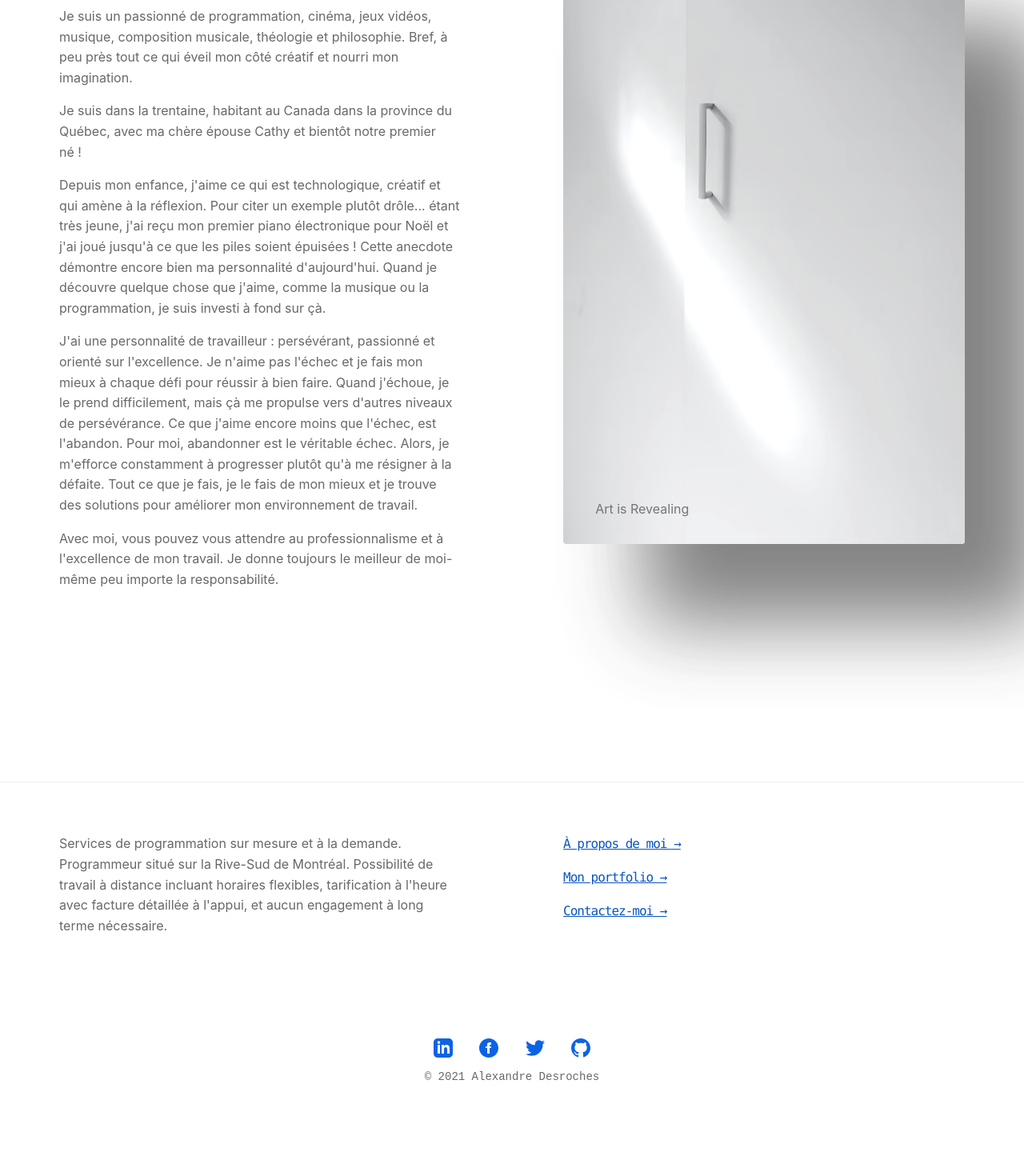
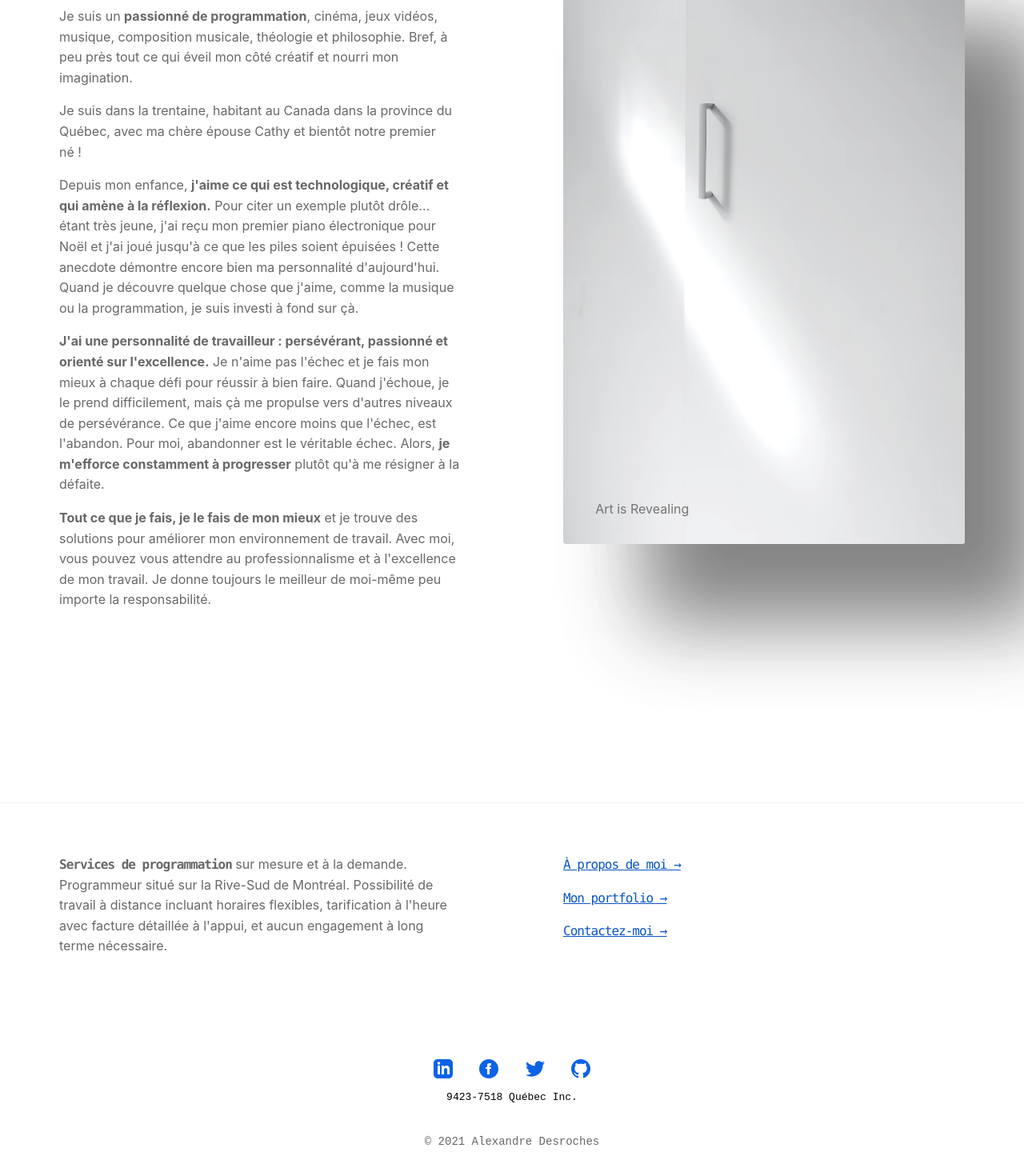
Before and after one commit to alex-drocks/alexdesroches-com, a Next.js app: page /a-propos in a window 1280 px wide. Shown: the part 212-1682 px from the top of the page at 80% size. Before the commit the page ends 1606 px from the top, so only its background shows below. Built offline with nearby package versions, Linux system fonts and the light colour scheme.

Commit message:
Updated dependencies and revised minor texts
Signed-off-by: Alexandre Desroches <alex.desroches7@gmail.com>

```diff
--- a/components/Footer.js
+++ b/components/Footer.js
@@ -10,10 +10,11 @@ export default function Footer() {
     <footer>
       <div className="display-flex flex-row">
         <p className="max-text-width services-description">
-          Services de programmation sur mesure et à la demande. Programmeur situé sur la Rive-Sud de Montréal.
-          Possibilité de travail à distance incluant horaires flexibles, tarification à l'heure avec facture détaillée
-          à
-          l'appui, et aucun engagement à long terme nécessaire.
+          <strong><Link href="/programmation">Services de programmation</Link></strong> sur mesure et à la demande.
+          Programmeur situé sur la Rive-Sud de
+          Montréal. Possibilité de travail à distance incluant horaires flexibles, tarification à l'heure avec facture
+          détaillée
+          à l'appui, et aucun engagement à long terme nécessaire.
         </p>
 
         <div className="max-text-width footer-links">
@@ -44,8 +45,11 @@ export default function Footer() {
         <ExternalLink url={myContactLinks.github}><GithubLogo/></ExternalLink>
       </div>
 
+      <div>
+        <pre className="entreprise">9423-7518 Québec Inc.</pre>
+        <pre className="copyright">©&nbsp;<span>{new Date().getFullYear()}</span>&nbsp;Alexandre&nbsp;Desroches</pre>
+      </div>
 
-      <pre className="copyright">©&nbsp;<span>{new Date().getFullYear()}</span>&nbsp;Alexandre&nbsp;Desroches</pre>
 
     </footer>
   );
--- a/next.config.js
+++ b/next.config.js
@@ -2,6 +2,6 @@ module.exports = {
   reactStrictMode: true,
   trailingSlash: true,
   experimental: {
-    scrollRestoration: true,
-  },
+    scrollRestoration: true
+  }
 }
--- a/pages/a-propos.js
+++ b/pages/a-propos.js
@@ -13,33 +13,34 @@ export default function About() {
         <section className="max-text-width">
           <h2>À propos d'Alexandre Desroches</h2>
           <p>
-            Je suis un passionné de programmation, cinéma, jeux vidéos, musique, composition musicale, théologie et
-            philosophie. Bref, à peu près tout ce qui éveil mon côté créatif et nourri mon imagination.
+            Je suis un <strong>passionné de programmation</strong>, cinéma, jeux vidéos, musique, composition musicale,
+            théologie et philosophie. Bref, à peu près tout ce qui éveil mon côté créatif et nourri mon imagination.
           </p>
           <p>
             Je suis dans la trentaine, habitant au Canada dans la province du Québec, avec ma chère épouse Cathy
             et bientôt notre premier né&nbsp;!
           </p>
           <p>
-            Depuis mon enfance, j'aime ce qui est technologique, créatif et qui amène à la réflexion.
+            Depuis mon enfance, <strong>j'aime ce qui est technologique, créatif et qui amène à la
+            réflexion.</strong>{" "}
             Pour citer un exemple plutôt drôle... étant très jeune, j'ai reçu mon premier piano électronique
             pour Noël et j'ai joué jusqu'à ce que les piles soient épuisées&nbsp;! Cette anecdote démontre encore bien
             ma personnalité d'aujourd'hui. Quand je découvre quelque chose que j'aime, comme la musique ou la
             programmation, je suis investi à fond sur çà.
           </p>
           <p>
-            J'ai une personnalité de travailleur&nbsp;: persévérant, passionné et orienté sur l'excellence. Je n'aime
-            pas
-            l'échec et je fais mon mieux à chaque défi pour réussir à bien faire. Quand j'échoue, je le prend
-            difficilement, mais çà me propulse vers d'autres niveaux de persévérance. Ce que j'aime encore moins que
-            l'échec, est l'abandon. Pour moi, abandonner est le véritable échec. Alors, je m'efforce constamment à
-            progresser plutôt qu'à me résigner à la défaite.
-            Tout ce que je fais, je le fais de mon mieux et je trouve
-            des solutions pour améliorer mon environnement de travail.
+            <strong>
+              J'ai une personnalité de travailleur&nbsp;: persévérant, passionné et orienté sur l'excellence.
+            </strong>{" "}
+            Je n'aime pas l'échec et je fais mon mieux à chaque défi pour réussir à bien faire. Quand j'échoue, je le
+            prend difficilement, mais çà me propulse vers d'autres niveaux de persévérance. Ce que j'aime encore moins
+            que l'échec, est l'abandon. Pour moi, abandonner est le véritable échec. Alors,{" "}
+            <strong>je m'efforce constamment à progresser</strong> plutôt qu'à me résigner à la défaite.
           </p>
           <p>
-            Avec moi, vous pouvez vous attendre au professionnalisme et à l'excellence de mon travail. Je donne toujours
-            le meilleur de moi-même peu importe la responsabilité.
+            <strong>Tout ce que je fais, je le fais de mon mieux</strong> et je trouve des solutions pour améliorer mon
+            environnement de travail. Avec moi, vous pouvez vous attendre au professionnalisme et à l'excellence de mon
+            travail. Je donne toujours le meilleur de moi-même peu importe la responsabilité.
           </p>
         </section>
 
--- a/pages/contact.js
+++ b/pages/contact.js
@@ -71,10 +71,11 @@ export default function Contact() {
 
           <h3>Coordonnées pour me joindre</h3>
           <p>
-
             <ExternalLink url={`mailto:${myContactLinks.email}`}>{myContactLinks.email}</ExternalLink><br/>
+          </p>
+          <p>
             <ExternalLink url={`tel:${myContactLinks.cellphone}`}>{myContactLinks.cellphone}</ExternalLink><br/>
-            <br/>
+          </p>
           <ExternalLink url="https://maps.google.com/?q=1684+Rue+Girard+Sainte-Madeleine+QC+J0H+1S0">
             <address>
               1684, rue Girard<br/>
@@ -83,7 +84,6 @@ export default function Contact() {
               J0H 1S0
             </address>
           </ExternalLink>
-          </p>
 
         </section>
 
--- a/styles/Footer.css
+++ b/styles/Footer.css
@@ -6,6 +6,10 @@ footer {
 
 footer .services-description {
     margin: 0 0 var(--page-padding);
+}
+
+footer .services-description:hover strong {
+    text-decoration: underline;
 }
 
 footer .max-text-width {
@@ -51,12 +55,15 @@ footer .flex-row {
     fill: var(--secondary-text-color);
 }
 
+footer :is(.copyright,.entreprise) {
+    margin: 0 0 2.5rem 0;
+    text-align: center;
+}
+
 footer .copyright {
-  margin: 0 0 2.5rem 0;
     font-size: 0.875rem;
     color: var(--secondary-text-color);
     white-space: break-spaces;
-  text-align: center;
 }
 
 @media screen and (max-width: 1024px) {
```
Also changed, not shown: package.json (+6 -6 lines), 2 other files (tests, documents, lock files or other folders). Lines whose indentation alone changed are shown as unchanged.
